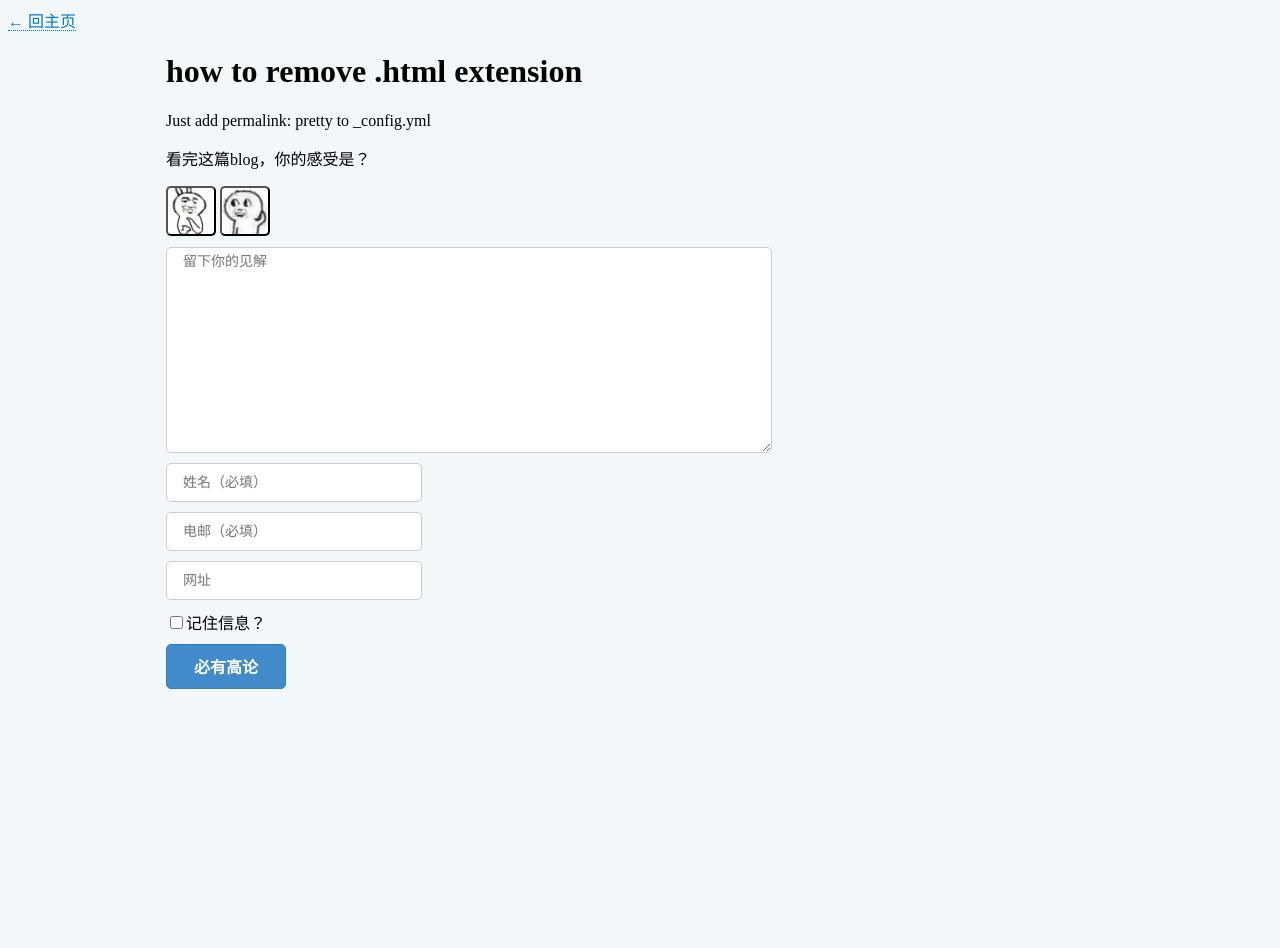
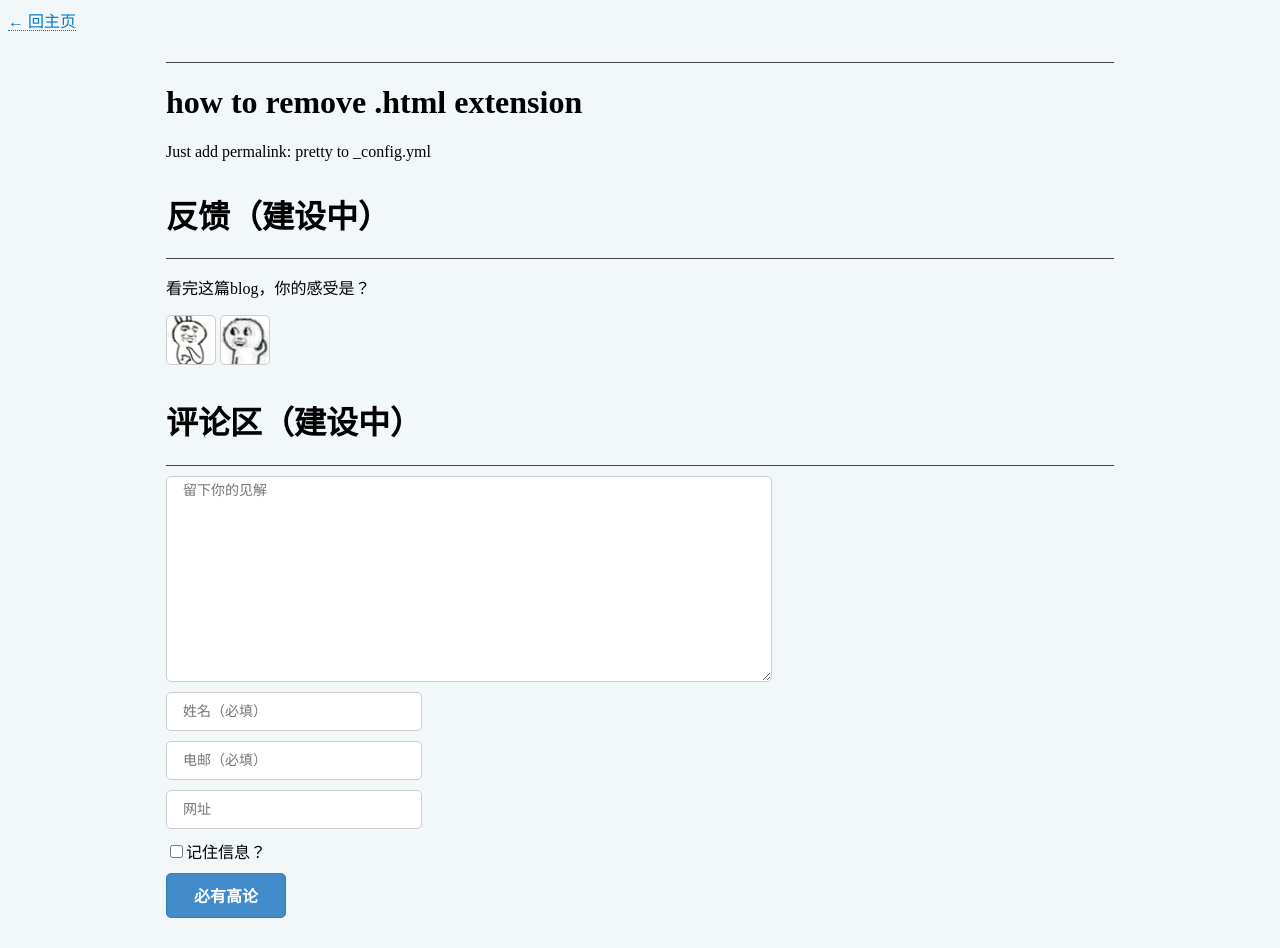
Before and after one commit to ChuChencheng/ChuChencheng.github.io, a Jekyll site: the page built from _posts/2016-08-12-how-to-remove-html-extension.md, in a window 1280 px wide. Built offline with Jekyll 4.4.1, drawn with Linux system fonts in a browser that asks for light colours; nearby versions of some CDN libraries; before the commit the page ends 900 px from its top, so only the background shows below that.

Commit message:
update stylesheet

```diff
--- a/_includes/head.html
+++ b/_includes/head.html
@@ -2,7 +2,7 @@
 <meta charset="utf-8">
 <meta name="keywords" content="C2CCC, CCC, CCC's blog, 出陈铖, 西二在线">
 <meta name="description" content="前端|JavaScript|Node.js|技术博客">
-<title>{{ page.title }}</title>
+<title>{{ page.title }} - CCC's blog</title>
 <link rel="stylesheet" href="{{ 'css/syntax.css' | prepend: site.baseurl }}">
 <link rel="stylesheet" href="{{ 'css/default.css' | prepend: site.baseurl }}">
 <script type="text/javascript" src="http://apps.bdimg.com/libs/jquery/2.1.4/jquery.min.js"></script>
--- a/_layouts/post.html
+++ b/_layouts/post.html
@@ -3,16 +3,26 @@ layout: default
 ---
 
 <div class="back-home"><a href="{{ site.baseurl }}">← 回主页</a></div>
-<div class="content">
+<div class="content panel">
+<div class="panel-header">
+    <h1>{{ title }}</h1>
+</div>
 {{ content }}
 </div>
 
-<div class="feedback">
+<div class="feedback panel">
+<div class="panel-header">
+    <h1>反馈（建设中）</h1>
+</div>
     <p>看完这篇blog，你的感受是？</p>
     <button class="diao"></button>
     <button class="mengbi"></button>
 </div>
 
+<div class="comment-area panel">
+<div class="panel-header">
+    <h1>评论区（建设中）</h1>
+</div>
 <div class="comments"></div>
 <div class="add-comment">
     <form action="" method="post">
@@ -24,3 +34,4 @@ layout: default
         <button type="submit">必有高论</button>
     </form>
 </div>
+</div>
--- a/css/default.css
+++ b/css/default.css
@@ -1,9 +1,12 @@
 body {
   background-color: #f2f7fa;
 }
-.content {
-  margin: 10px auto;
+.panel {
+  margin: 30px auto;
   max-width: 75%;
+}
+.panel-header {
+  border-bottom: 1px solid #424242;
 }
 img {
   max-width: 100%;
@@ -61,16 +64,11 @@ select:focus {
   box-shadow: 0 0 8px #66afe9;
   -webkit-box-shadow: 0 0 8px #66afe9;
 }
-.feedback,
-.comments,
-.add-comment {
-  margin: 10px auto;
-  max-width: 75%;
-}
 /*feedback btn*/
 .diao {
   width: 50px;
   height: 50px;
+  border: 1px solid #cccccc;
   background-image: url('../img/diao.gif');
   background-size: contain;
 }
@@ -80,6 +78,7 @@ select:focus {
 .mengbi {
   width: 50px;
   height: 50px;
+  border: 1px solid #cccccc;
   background-image: url('../img/mengbi.jpg');
   background-size: contain;
 }
```
Also changed, not shown: less/default.less (+7 -6 lines).
